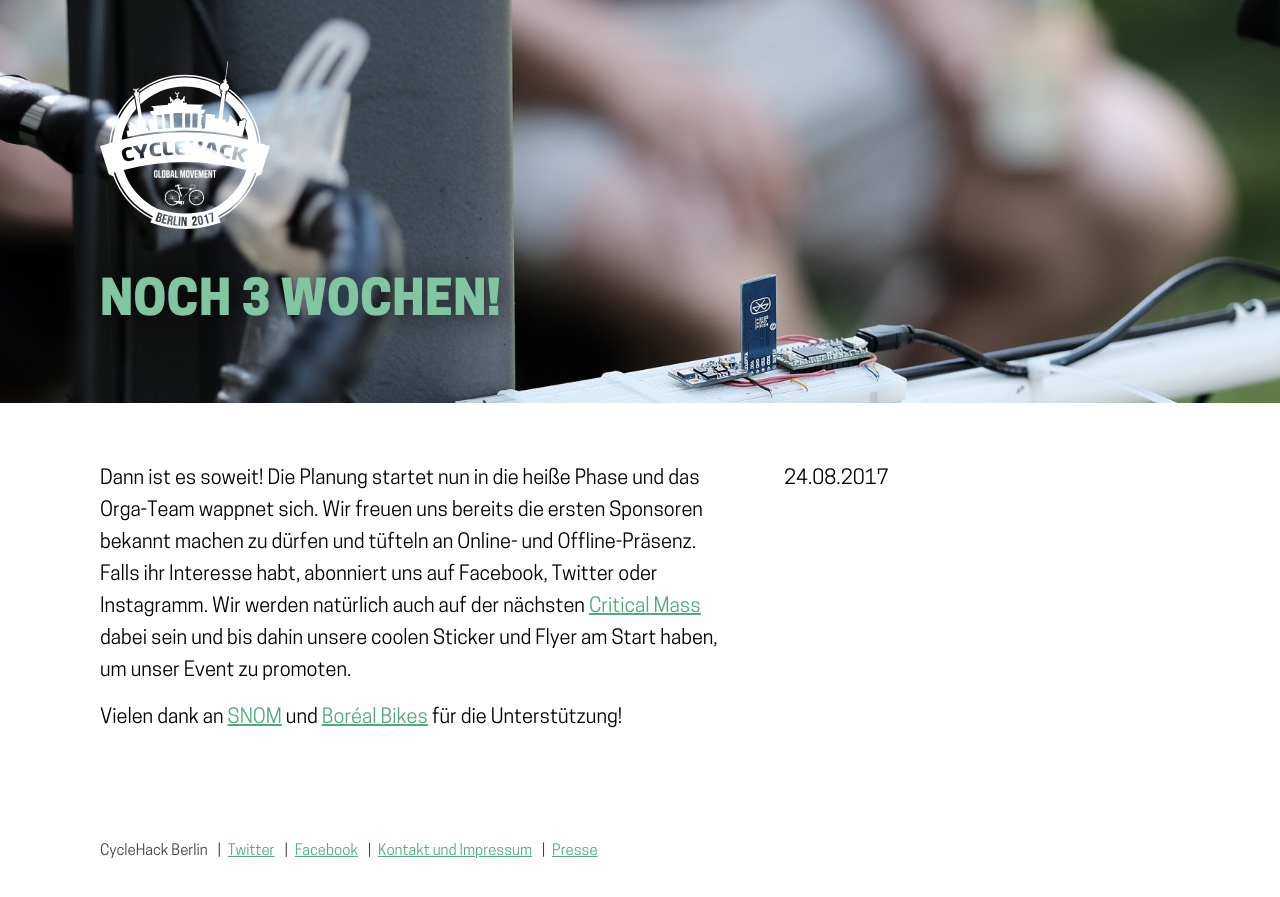
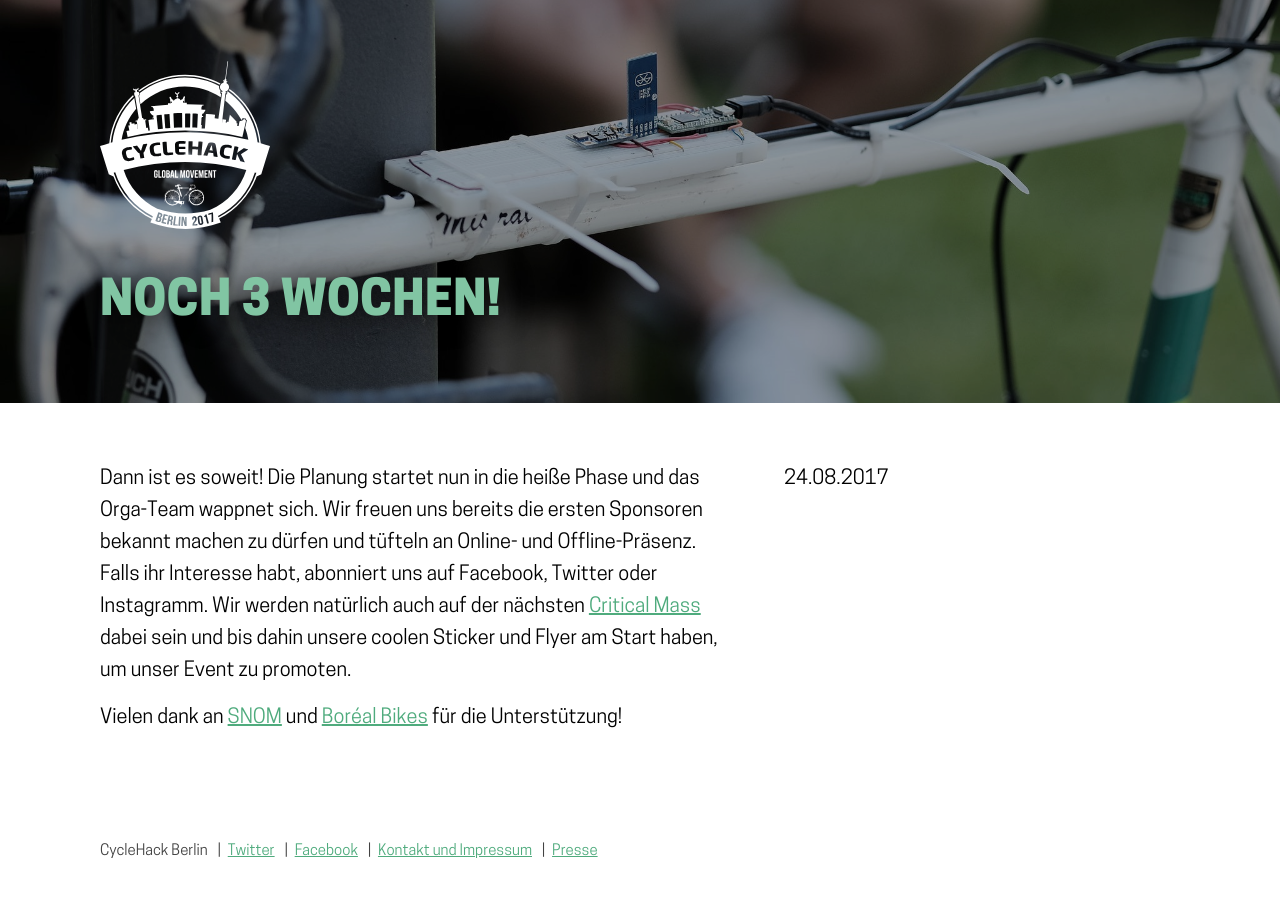
Before and after one commit to sjockers/cyclehackberlin.de, a Jekyll site: the page built from _posts/2017-08-24-einen-monat-noch-dot-dot-dot.markdown, in a window 1280 px wide. Shown: the top 897 px of the page. Built offline with Jekyll 4.4.1, drawn with Linux system fonts in a browser that asks for light colours.

Commit message:
Improve styling for header images

```diff
--- a/_sass/_section.scss
+++ b/_sass/_section.scss
@@ -40,7 +40,7 @@
 .section--intro {
   background-color: black;
   background-image: url(/assets/images/background-wheel.jpg);
-  background-attachment: fixed;
+  background-size: cover;
   color: white;
 }
 
@@ -76,9 +76,26 @@
 .section--post {
   // background-image to be added via inline styles
   background-color: black;
-  background-position: left;
-  background-attachment: fixed;
+  background-size: cover;
   color: white;
+  position: relative;
+
+  &:after {
+    content: '';
+    display: block;
+    position: absolute;
+    right: 0;
+    left: 0;
+    bottom: 0;
+    top: 0;
+    background: rgba(0, 0, 0, 0.4);
+    z-index: 0;
+  }
+
+  .container {
+    position: relative;
+    z-index: 1;
+  }
 }
 
 .section--newsletter {
```
